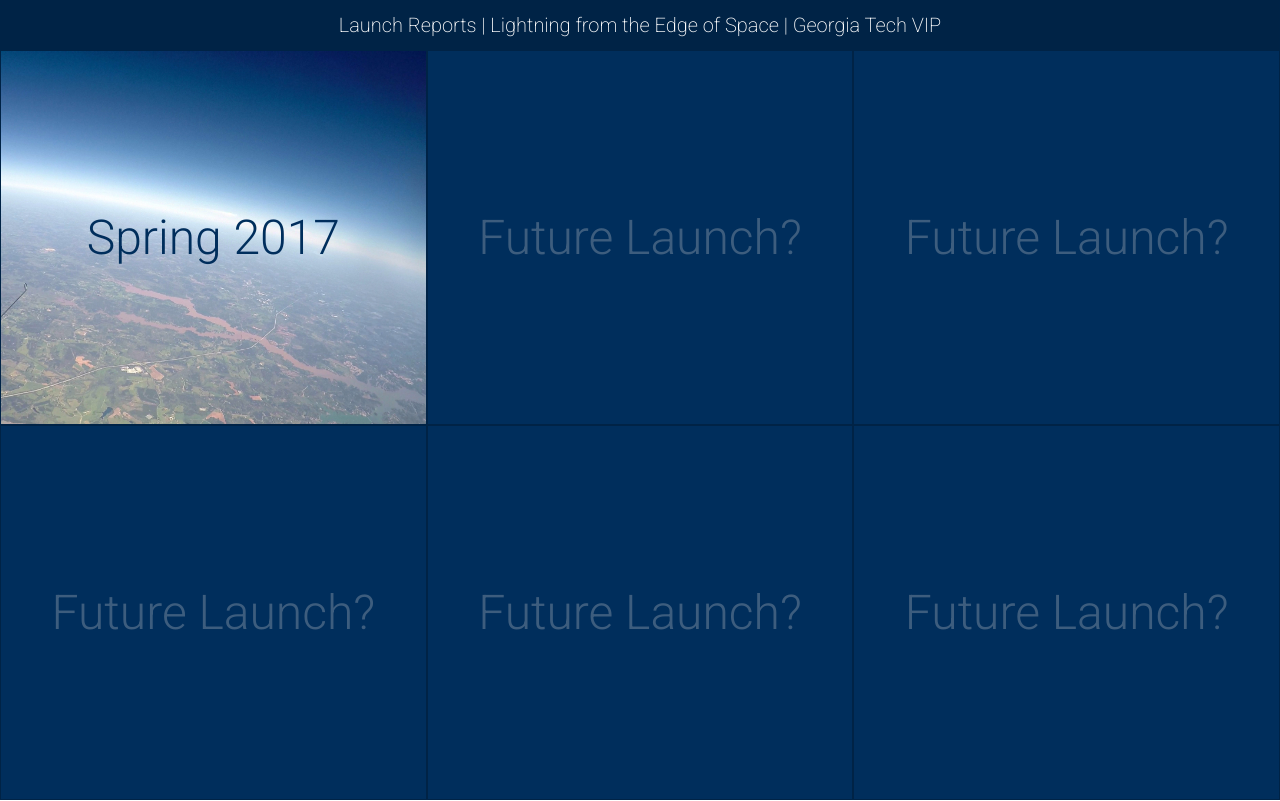
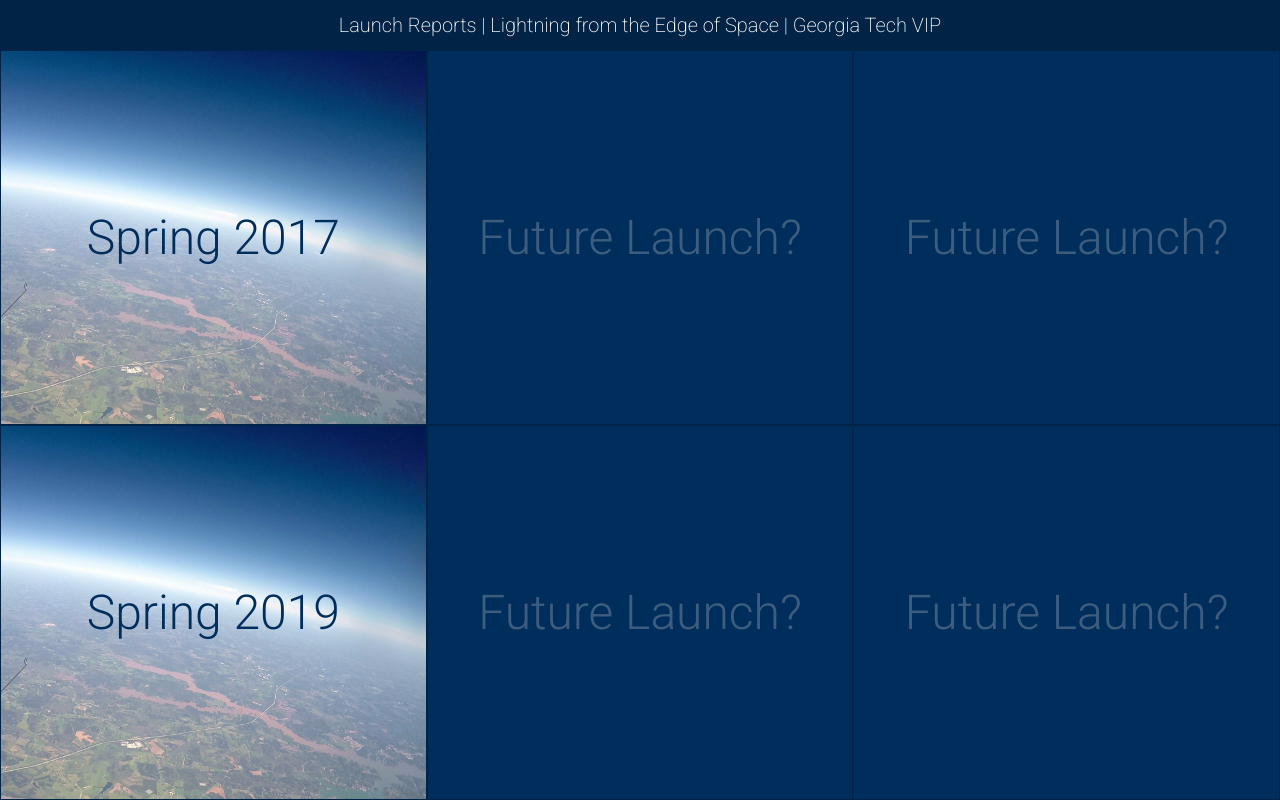
Before and after one commit to VIP-LES/VIP-LES.github.io, a plain HTML site: page index.html in a window 1280 px wide. Drawn offline with Linux system fonts and the light colour scheme.

Commit message:
Trying to update website.

```diff
--- a/index.html
+++ b/index.html
@@ -43,10 +43,10 @@
         </a>
     </div>
     <div class="row content">
-        <a href="#">
-            <div class="photo tba">
+        <a href="https://vip-les.github.io/LaunchReport-Spring19/">
+            <div class="photo" style="background-image: url(img/spr17.jpg);">
                 <div class="overlay"></div>
-                <p>Future Launch?</p>
+                <p>Spring 2019</p>
             </div>
         </a>
         <a href="#">
```
